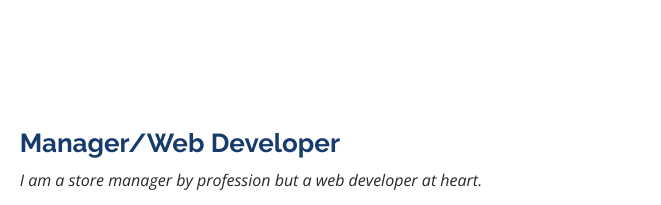
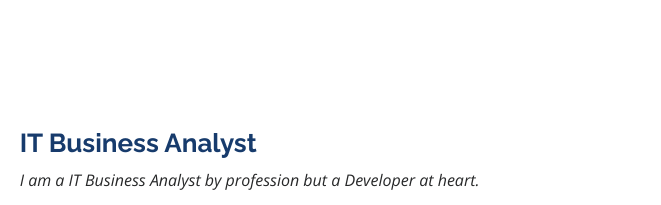
Before and after one commit to DaneCode/Portfolio, a plain HTML site: page index.html in a window 1280 px wide. Shown: the part 840-1045 px from the top of the page, 619-1280 px from the left. Drawn offline with nearby package versions, Linux system fonts and the light colour scheme.

Commit message:
Update index.html
Changing Manager to IT Business Analyst

```diff
--- a/index.html
+++ b/index.html
@@ -62,7 +62,7 @@
   <section id="hero" class="d-flex flex-column justify-content-center align-items-center">
     <div class="hero-container" data-aos="fade-in">
       <h1>Dane Thompson</h1>
-      <p>I'm a <span class="typed" data-typed-items="Developer, Tech Enthusiast, Manager, Autodidact"></span></p>
+      <p>I'm a <span class="typed" data-typed-items="Developer, Tech Enthusiast, Business Analyst, Autodidact"></span></p>
     </div>
   </section><!-- End Hero -->
 
@@ -81,9 +81,9 @@
             <img src="assets/img/profile-img.png" class="img-fluid" alt="">
           </div>
           <div class="col-lg-8 pt-4 pt-lg-0 content" data-aos="fade-left">
-            <h3>Manager/Web Developer</h3>
+            <h3>IT Business Analyst</h3>
             <p class="fst-italic">
-              I am a store manager by profession but a web developer at heart.
+              I am a IT Business Analyst by profession but a Developer at heart.
             </p>
             <div class="row">
               <div class="col-lg-6">
```
